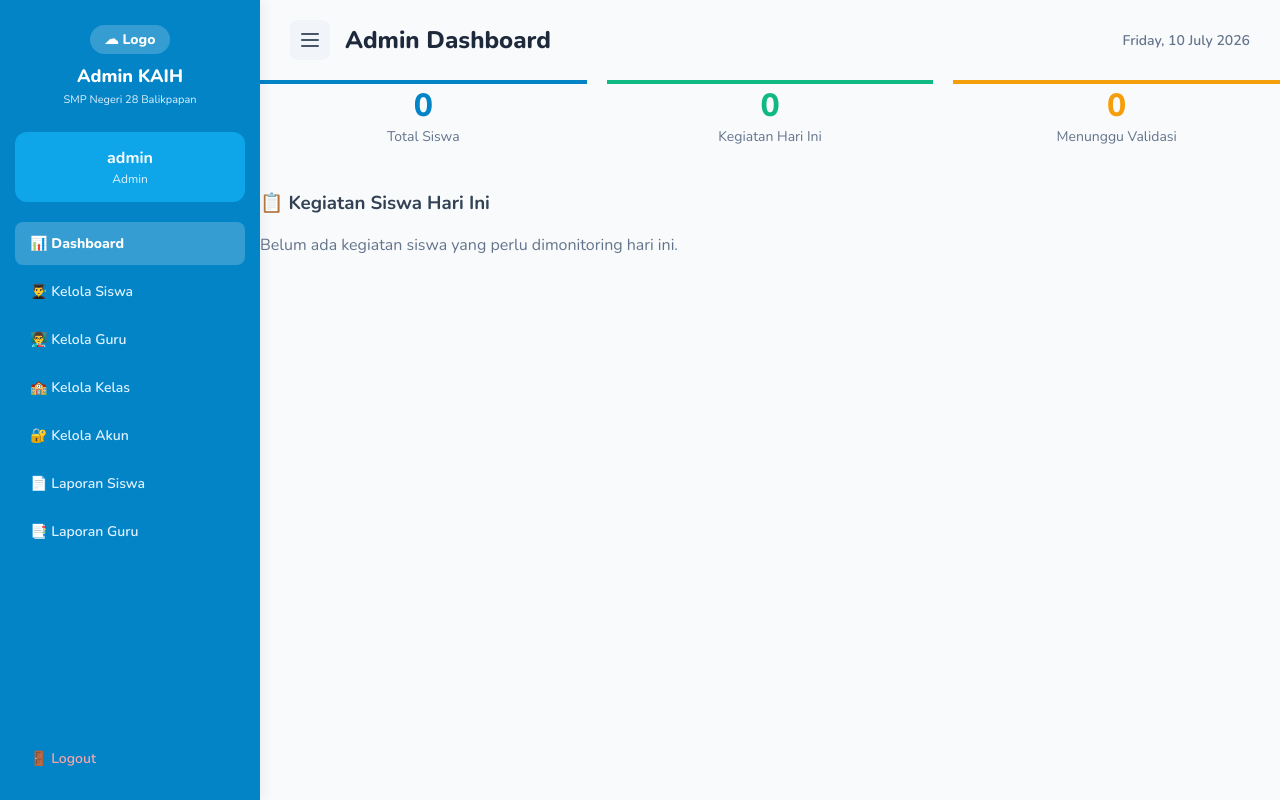
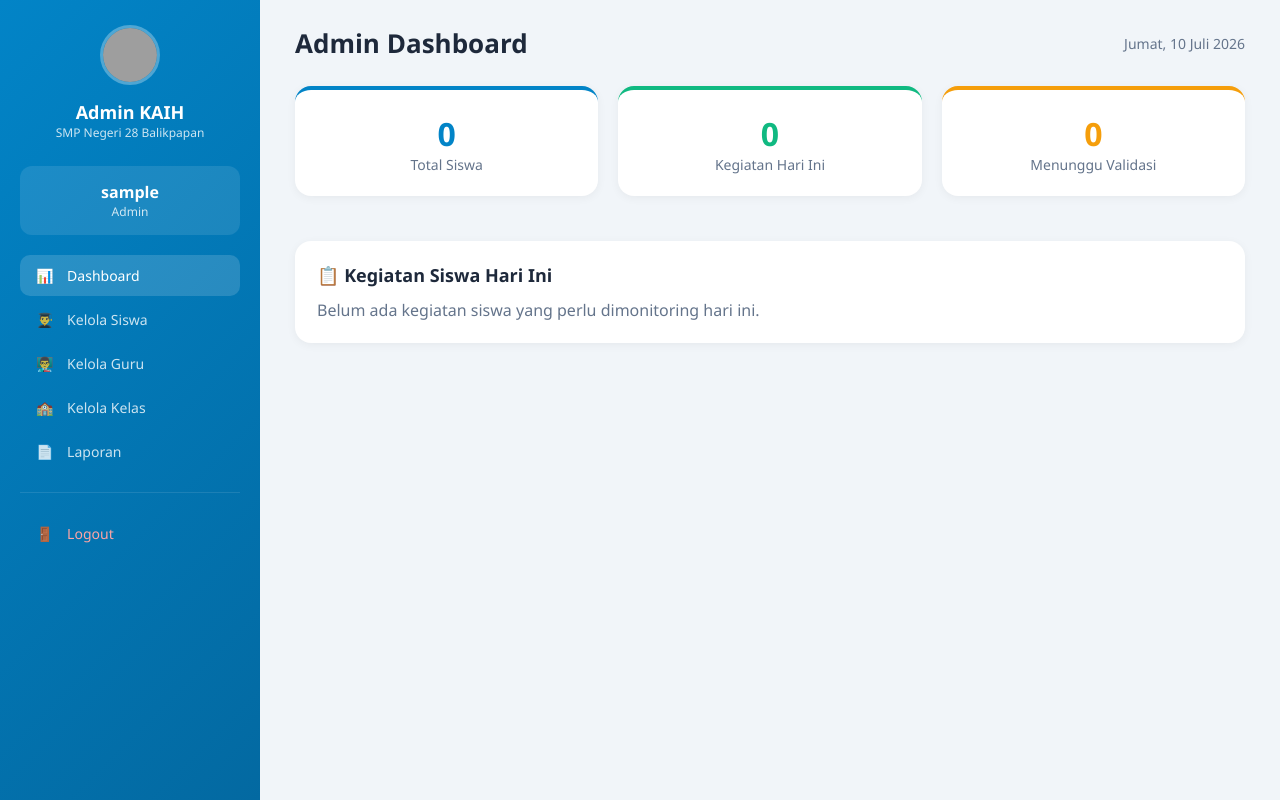
Before and after one commit to ferdiansyaafq/Website-SMP-Negeri-28-Balikpapan, a PHP site: page /aplikasi/guru/index.php in a window 1280 px wide. Run offline with PHP 8.4, Linux system fonts and the light colour scheme; the visitor is signed in with stand-in values (Sample User, id 1); data that the repository does not hold is empty; grey boxes are pictures that could not be loaded.

Commit message:
Update header-kaih.php

```diff
--- a/aplikasi/includes/header-kaih.php
+++ b/aplikasi/includes/header-kaih.php
@@ -1,270 +1,350 @@
 <?php
-// Ambil nama file saat ini untuk menandai menu mana yang sedang aktif
+// aplikasi/includes/header-kaih.php
+require_once __DIR__ . '/auth.php';
+
+date_default_timezone_set('Asia/Jakarta');
+
+// ============================================================
+// FUNGSI TANGGAL INDONESIA (LENGKAP) - DEKLARASI DI SINI
+// ============================================================
+function hariIndo($day) {
+    $hari = [
+        'Monday' => 'Senin',
+        'Tuesday' => 'Selasa',
+        'Wednesday' => 'Rabu',
+        'Thursday' => 'Kamis',
+        'Friday' => 'Jumat',
+        'Saturday' => 'Sabtu',
+        'Sunday' => 'Minggu'
+    ];
+    return $hari[$day] ?? $day;
+}
+
+function hariIndoSingkat($day) {
+    $hari = [
+        'Mon' => 'Sen',
+        'Tue' => 'Sel',
+        'Wed' => 'Rab',
+        'Thu' => 'Kam',
+        'Fri' => 'Jum',
+        'Sat' => 'Sab',
+        'Sun' => 'Min'
+    ];
+    return $hari[$day] ?? $day;
+}
+
+function bulanIndo($month) {
+    $bulan = [
+        'January' => 'Januari',
+        'February' => 'Februari',
+        'March' => 'Maret',
+        'April' => 'April',
+        'May' => 'Mei',
+        'June' => 'Juni',
+        'July' => 'Juli',
+        'August' => 'Agustus',
+        'September' => 'September',
+        'October' => 'Oktober',
+        'November' => 'November',
+        'December' => 'Desember'
+    ];
+    return $bulan[$month] ?? $month;
+}
+
+function bulanIndoSingkat($month) {
+    $bulan = [
+        'Jan' => 'Jan',
+        'Feb' => 'Feb',
+        'Mar' => 'Mar',
+        'Apr' => 'Apr',
+        'May' => 'Mei',
+        'Jun' => 'Jun',
+        'Jul' => 'Jul',
+        'Aug' => 'Agu',
+        'Sep' => 'Sep',
+        'Oct' => 'Okt',
+        'Nov' => 'Nov',
+        'Dec' => 'Des'
+    ];
+    return $bulan[$month] ?? $month;
+}
+
+function tanggalIndo($date = null) {
+    if ($date === null) {
+        $date = date('Y-m-d');
+    }
+    $timestamp = strtotime($date);
+    return hariIndo(date('l', $timestamp)) . ', ' . date('d', $timestamp) . ' ' . bulanIndo(date('F', $timestamp)) . ' ' . date('Y', $timestamp);
+}
+
+function formatTanggalIndo($date) {
+    $timestamp = strtotime($date);
+    return hariIndo(date('l', $timestamp)) . ', ' . date('d', $timestamp) . ' ' . bulanIndo(date('F', $timestamp)) . ' ' . date('Y', $timestamp);
+}
+
+function formatTanggalIndoSingkat($date) {
+    $timestamp = strtotime($date);
+    return hariIndoSingkat(date('D', $timestamp)) . ' ' . date('d', $timestamp) . ' ' . bulanIndoSingkat(date('M', $timestamp)) . ' ' . date('Y', $timestamp);
+}
+
+$role = $_SESSION['role'];
+$nama = $user['nama_lengkap'] ?? $_SESSION['username'];
 $current_page = basename($_SERVER['PHP_SELF']);
+$current_dir = basename(dirname($_SERVER['PHP_SELF']));
 ?>
 <!DOCTYPE html>
 <html lang="id">
 <head>
     <meta charset="UTF-8">
     <meta name="viewport" content="width=device-width, initial-scale=1.0">
-    <title>Admin Dashboard - KAIH</title>
+    <title>KAIH - <?php echo ucfirst($role); ?></title>
+    <style>
+        * { margin: 0; padding: 0; box-sizing: border-box; }
+        body { font-family: 'Segoe UI', Tahoma, Geneva, Verdana, sans-serif; background: #f1f5f9; min-height: 100vh; }
 
-    <style>
-        /* Font modern */
-        @import url('https://fonts.googleapis.com/css2?family=Nunito:wght@400;600;700;800&display=swap');
+        .sidebar {
+            position: fixed; left: 0; top: 0; width: 260px; height: 100vh;
+            background: linear-gradient(135deg, #0284c7, #0369a1);
+            color: white; padding: 25px 20px; overflow-y: auto; z-index: 1000;
+        }
+        .sidebar .logo { text-align: center; margin-bottom: 25px; }
+        .sidebar .logo img {
+            width: 60px; height: 60px; border-radius: 50%;
+            border: 3px solid rgba(255,255,255,0.3); object-fit: cover;
+        }
+        .sidebar .logo h2 { font-size: 18px; margin-top: 10px; }
+        .sidebar .logo p { font-size: 12px; opacity: 0.8; }
 
-        body {
-            margin: 0;
-            padding: 0;
-            font-family: 'Nunito', sans-serif;
-            background-color: #f8fafc;
-            color: #334155;
+        .sidebar .user-info {
+            background: rgba(255,255,255,0.1); padding: 15px; border-radius: 12px;
+            margin-bottom: 20px; text-align: center;
+        }
+        .sidebar .user-info .name { font-weight: 700; font-size: 16px; }
+        .sidebar .user-info .role { font-size: 12px; opacity: 0.8; text-transform: capitalize; }
+
+        .sidebar .menu a {
+            display: block; padding: 11px 16px; color: rgba(255,255,255,0.8);
+            text-decoration: none; border-radius: 10px; transition: all 0.3s;
+            margin-bottom: 3px; font-size: 14px;
+        }
+        .sidebar .menu a:hover, .sidebar .menu a.active {
+            background: rgba(255,255,255,0.15); color: white;
+        }
+        .sidebar .menu a .icon { margin-right: 10px; }
+
+        .sidebar .logout {
+            margin-top: 20px; border-top: 1px solid rgba(255,255,255,0.1);
+            padding-top: 20px;
+        }
+        .sidebar .logout a { color: #fca5a5; }
+        .sidebar .logout a:hover { background: rgba(252,165,165,0.15); }
+
+        .main-content {
+            margin-left: 260px; padding: 25px 35px; min-height: 100vh;
+        }
+        .main-content .header {
+            display: flex; justify-content: space-between; align-items: center;
+            margin-bottom: 25px;
+        }
+        .main-content .header h1 { font-size: 26px; color: #1e293b; }
+        .main-content .header .date { color: #64748b; font-size: 14px; }
+
+        .card {
+            background: white; padding: 22px; border-radius: 16px;
+            box-shadow: 0 2px 10px rgba(0,0,0,0.05); margin-bottom: 20px;
+        }
+        .card h3 { font-size: 18px; color: #1e293b; margin-bottom: 12px; }
+
+        /* HAMBURGER BUTTON - MOBILE */
+        .hamburger-toggle {
+            display: none;
+            background: none;
+            border: none;
+            cursor: pointer;
+            padding: 8px;
+            flex-direction: column;
+            gap: 5px;
+        }
+        .hamburger-toggle span {
+            display: block;
+            width: 28px;
+            height: 3px;
+            background: #1e293b;
+            border-radius: 3px;
+            transition: all 0.3s;
+        }
+        .hamburger-toggle.active span:nth-child(1) {
+            transform: rotate(45deg) translate(5px, 5px);
+        }
+        .hamburger-toggle.active span:nth-child(2) {
+            opacity: 0;
+        }
+        .hamburger-toggle.active span:nth-child(3) {
+            transform: rotate(-45deg) translate(6px, -6px);
         }
 
-        /* Layout Utama Flexbox */
-        .app-container {
-            display: flex;
-            min-height: 100vh;
-            overflow-x: hidden;
+        .sidebar-overlay {
+            display: none;
+            position: fixed;
+            top: 0;
+            left: 0;
+            width: 100%;
+            height: 100%;
+            background: rgba(0,0,0,0.5);
+            z-index: 999;
         }
 
-        /* ---------------------------------
-           SIDEBAR STYLING
-        --------------------------------- */
+        @media (max-width: 768px) {
+            .hamburger-toggle {
+                display: flex;
+            }
             .sidebar {
-            width: 260px;
-            background-color: #0284c7; /* Warna Biru KAIH */
-            color: white;
-            display: flex;
-            flex-direction: column;
-            transition: transform 0.3s ease, margin-left 0.3s ease;
-            flex-shrink: 0;
-            z-index: 50;
-            box-shadow: 4px 0 10px rgba(0,0,0,0.05);
+                transform: translateX(-100%);
+                transition: transform 0.3s ease;
+                width: 280px;
+            }
+            .sidebar.open {
+                transform: translateX(0);
+            }
+            .sidebar-overlay.active {
+                display: block;
+            }
+            .main-content {
+                margin-left: 0;
+                padding: 15px;
+            }
+            .main-content .header h1 {
+                font-size: 20px;
+            }
+            .main-content .header .date {
+                font-size: 12px;
+            }
         }
 
-        /* Class penting: Saat ditambahkan, sidebar geser ke kiri */
-        .sidebar.hidden {
-            margin-left: -260px;
+        @media (max-width: 480px) {
+            .main-content {
+                padding: 10px;
             }
-
-        /* Logo & Nama Sekolah */
-        .sidebar-brand {
-            text-align: center;
-            padding: 25px 15px 15px;
+            .main-content .header {
+                flex-wrap: wrap;
+                gap: 10px;
             }
-        .sidebar-brand-logo {
-            background: rgba(255,255,255,0.2);
-            padding: 5px 15px;
-            border-radius: 20px;
-            display: inline-block;
-            margin-bottom: 10px;
-            font-weight: 800;
-            font-size: 14px;
+            .main-content .header h1 {
+                font-size: 17px;
             }
-        .sidebar-brand h2 {
-            margin: 0;
-            font-size: 18px;
-            font-weight: 800;
-        }
-        .sidebar-brand p {
-            margin: 4px 0 0;
-            font-size: 11px;
-            color: #e0f2fe;
-        }
-
-        /* Profil Admin Card */
-        .sidebar-profile {
-            background-color: #0ea5e9;
-            margin: 10px 15px 20px;
-            padding: 15px;
-            border-radius: 12px;
-            text-align: center;
-        }
-        .sidebar-profile h4 {
-            margin: 0;
-            font-size: 16px;
-            font-weight: 700;
-        }
-        .sidebar-profile p {
-            margin: 2px 0 0;
-            font-size: 12px;
-            color: #e0f2fe;
-        }
-
-        /* Navigasi Menu */
-        .sidebar-menu {
-            flex: 1;
-            display: flex;
-            flex-direction: column;
-            gap: 5px;
-            padding: 0 15px;
-        }
-        .nav-link {
-            display: flex;
-            align-items: center;
-            gap: 12px;
-            padding: 12px 15px;
-            color: #e0f2fe;
-            text-decoration: none;
-            border-radius: 8px;
-            font-size: 14px;
-            font-weight: 600;
-            transition: all 0.2s;
-        }
-        .nav-link:hover {
-            background-color: rgba(255, 255, 255, 0.1);
-            color: white;
-            transform: translateX(3px);
-        }
-        /* Menu aktif (Sesuai halaman saat ini) */
-        .nav-link.active {
-            background-color: rgba(255, 255, 255, 0.2);
-            color: white;
-            font-weight: 800;
-        }
-        .nav-link.logout {
-            margin-top: auto;
-            margin-bottom: 20px;
-            color: #fca5a5;
-        }
-        .nav-link.logout:hover {
-            background-color: #ef4444;
-            color: white;
-        }
-
-        /* ---------------------------------
-           MAIN CONTENT & HEADER
-        --------------------------------- */
-        .main-content {
-            flex: 1;
-            display: flex;
-            flex-direction: column;
-            min-width: 0; /* Penting agar tabel di dalam tidak meluap */
-            transition: width 0.3s ease;
-        }
-
-        .top-header {
-            display: flex;
-            justify-content: space-between;
-            align-items: center;
-            padding: 20px 30px;
-            background: transparent;
-        }
-        .header-left {
-            display: flex;
-            align-items: center;
-            gap: 15px;
-        }
-        /* Tombol Hamburger 3 Garis */
-        .hamburger-btn {
-            background-color: #f1f5f9;
-            border: none;
-            border-radius: 8px;
-            padding: 8px;
-            cursor: pointer;
-            display: flex;
-            align-items: center;
-            justify-content: center;
-            color: #475569;
-            transition: 0.2s;
-        }
-        .hamburger-btn:hover {
-            background-color: #e2e8f0;
-            color: #0f172a;
-        }
-        .header-title {
-            margin: 0;
-            font-size: 24px;
-            font-weight: 800;
-            color: #1e293b;
-        }
-        .header-date {
-            font-size: 14px;
-            color: #64748b;
-            font-weight: 600;
         }
     </style>
 </head>
 <body>
 
-<div class="app-container">
+<!-- Sidebar Overlay -->
+<div class="sidebar-overlay" id="sidebarOverlay"></div>
 
-    <!-- AREA KIRI: SIDEBAR -->
+<!-- Sidebar -->
 <div class="sidebar" id="sidebar">
-        <div class="sidebar-brand">
-            <div class="sidebar-brand-logo">☁ Logo</div>
-            <h2>Admin KAIH</h2>
+    <div class="logo">
+        <img src="<?php echo BASE_URL; ?>assets/img/logo-sekolah.png" alt="Logo">
+        <h2><?php echo ucfirst($role); ?> KAIH</h2>
         <p>SMP Negeri 28 Balikpapan</p>
     </div>
 
-        <div class="sidebar-profile">
-            <!-- Ambil session role jika ada, kalau tidak fallback tulisan default -->
-            <h4><?php echo htmlspecialchars($_SESSION['username'] ?? 'admin'); ?></h4>
-            <p><?php echo ucfirst(htmlspecialchars($_SESSION['portal_role'] ?? 'Admin')); ?></p>
+    <div class="user-info">
+        <div class="name"><?php echo htmlspecialchars($nama); ?></div>
+        <div class="role"><?php echo ucfirst($role); ?></div>
     </div>
 
-        <div class="sidebar-menu">
-            <a href="index.php" class="nav-link <?php echo $current_page == 'index.php' ? 'active' : ''; ?>">
-                📊 Dashboard
+    <nav class="menu">
+        <?php if ($role === 'admin'): ?>
+            <a href="index.php" class="<?php echo ($current_page == 'index.php') ? 'active' : ''; ?>">
+                <span class="icon">📊</span> Dashboard
             </a>
-            <a href="siswa.php" class="nav-link <?php echo $current_page == 'siswa.php' ? 'active' : ''; ?>">
-                👨‍🎓 Kelola Siswa
+            <a href="siswa.php" class="<?php echo ($current_page == 'siswa.php') ? 'active' : ''; ?>">
+                <span class="icon">👨‍🎓</span> Kelola Siswa
             </a>
-            <a href="guru.php" class="nav-link <?php echo $current_page == 'guru.php' ? 'active' : ''; ?>">
-                👨‍🏫 Kelola Guru
+            <a href="guru.php" class="<?php echo ($current_page == 'guru.php') ? 'active' : ''; ?>">
+                <span class="icon">👨‍🏫</span> Kelola Guru
             </a>
-            <a href="kelas.php" class="nav-link <?php echo $current_page == 'kelas.php' ? 'active' : ''; ?>">
-                🏫 Kelola Kelas
+            <a href="kelas.php" class="<?php echo ($current_page == 'kelas.php') ? 'active' : ''; ?>">
+                <span class="icon">🏫</span> Kelola Kelas
             </a>
-            <a href="users.php" class="nav-link <?php echo $current_page == 'users.php' ? 'active' : ''; ?>">
-                🔐 Kelola Akun
-            </a>
-            <a href="laporan.php" class="nav-link <?php echo $current_page == 'laporan.php' ? 'active' : ''; ?>">
-                📄 Laporan Siswa
-            </a>
-            <a href="laporan-guru.php" class="nav-link <?php echo $current_page == 'laporan-guru.php' ? 'active' : ''; ?>">
-                📑 Laporan Guru
+            <a href="laporan.php" class="<?php echo ($current_page == 'laporan.php') ? 'active' : ''; ?>">
+                <span class="icon">📄</span> Laporan
             </a>
 
-            <a href="../../logout.php" class="nav-link logout" onclick="return confirm('Yakin ingin keluar dari portal Admin?');">
-                🚪 Logout
+        <?php elseif ($role === 'guru'): ?>
+            <a href="index.php" class="<?php echo ($current_page == 'index.php') ? 'active' : ''; ?>">
+                <span class="icon">📊</span> Dashboard
             </a>
+            <a href="monitoring.php" class="<?php echo ($current_page == 'monitoring.php') ? 'active' : ''; ?>">
+                <span class="icon">📋</span> Monitoring Siswa
+            </a>
+            <a href="rekap.php" class="<?php echo ($current_page == 'rekap.php') ? 'active' : ''; ?>">
+                <span class="icon">📊</span> Rekap
+            </a>
+
+        <?php elseif ($role === 'siswa'): ?>
+            <a href="index.php" class="<?php echo ($current_page == 'index.php') ? 'active' : ''; ?>">
+                <span class="icon">📊</span> Dashboard
+            </a>
+            <a href="absensi.php" class="<?php echo ($current_page == 'absensi.php') ? 'active' : ''; ?>">
+                <span class="icon">📋</span> Absensi
+            </a>
+            <a href="kaih.php" class="<?php echo ($current_page == 'kaih.php') ? 'active' : ''; ?>">
+                <span class="icon">📝</span> Formulir KAIH
+            </a>
+            <a href="rekap.php" class="<?php echo ($current_page == 'rekap.php') ? 'active' : ''; ?>">
+                <span class="icon">📊</span> Rekap
+            </a>
+
+        <?php elseif ($role === 'orang_tua'): ?>
+            <a href="index.php" class="<?php echo ($current_page == 'index.php') ? 'active' : ''; ?>">
+                <span class="icon">📊</span> Dashboard
+            </a>
+            <a href="monitoring.php" class="<?php echo ($current_page == 'monitoring.php') ? 'active' : ''; ?>">
+                <span class="icon">👨‍👩‍👧</span> Monitoring Anak
+            </a>
+            <a href="rekap.php" class="<?php echo ($current_page == 'rekap.php') ? 'active' : ''; ?>">
+                <span class="icon">📊</span> Rekap
+            </a>
+        <?php endif; ?>
+
+        <div class="logout">
+            <a href="../../logout.php"><span class="icon">🚪</span> Logout</a>
         </div>
+    </nav>
 </div>
 
-    <!-- AREA KANAN: KONTEN UTAMA -->
-    <div class="main-content" id="main-content">
-
-        <!-- HEADER ATAS -->
-        <div class="top-header">
-            <div class="header-left">
-                <!-- Tombol Garis 3 Pemicu -->
-                <button id="sidebarToggle" class="hamburger-btn" title="Sembunyikan/Tampilkan Menu">
-                    <svg width="24" height="24" fill="none" stroke="currentColor" stroke-width="2" viewBox="0 0 24 24">
-                        <path stroke-linecap="round" stroke-linejoin="round" d="M4 6h16M4 12h16M4 18h16"></path>
-                    </svg>
+<!-- Main Content -->
+<div class="main-content">
+    <div class="header">
+        <div style="display: flex; align-items: center; gap: 15px;">
+            <button class="hamburger-toggle" id="hamburgerToggle" aria-label="Toggle menu">
+                <span></span>
+                <span></span>
+                <span></span>
             </button>
-                <h2 class="header-title">Admin Dashboard</h2>
+            <h1><?php echo ucfirst($role); ?> Dashboard</h1>
+        </div>
+        <span class="date"><?php echo tanggalIndo(); ?></span>
     </div>
 
-            <!-- Tanggal Otomatis (Mengikuti gambar) -->
-            <div class="header-date">
-                <?php echo date('l, d F Y'); ?>
-            </div>
-        </div>
+<script>
+// Toggle sidebar mobile
+document.addEventListener('DOMContentLoaded', function() {
+    const hamburger = document.getElementById('hamburgerToggle');
+    const sidebar = document.getElementById('sidebar');
+    const overlay = document.getElementById('sidebarOverlay');
 
-        <!-- SCRIPT JS UNTUK TOMBOL GARIS 3 -->
-        <script>
-            document.getElementById('sidebarToggle').addEventListener('click', function() {
-                // Menambahkan/menghapus class 'hidden' dari sidebar
-                document.getElementById('sidebar').classList.toggle('hidden');
+    if (hamburger && sidebar && overlay) {
+        function toggleSidebar() {
+            hamburger.classList.toggle('active');
+            sidebar.classList.toggle('open');
+            overlay.classList.toggle('active');
+            document.body.style.overflow = sidebar.classList.contains('open') ? 'hidden' : '';
+        }
+
+        hamburger.addEventListener('click', toggleSidebar);
+        overlay.addEventListener('click', toggleSidebar);
+    }
 });
 </script>
-
-        <!--
-        ========================================================================
-        Konten halaman (tabel users, kelas, siswa, dll) otomatis akan muncul
-        di bawah ini karena di-include (require) dari file-file tersebut.
-        ========================================================================
-        -->
```
Lines whose indentation alone changed are shown as unchanged.
